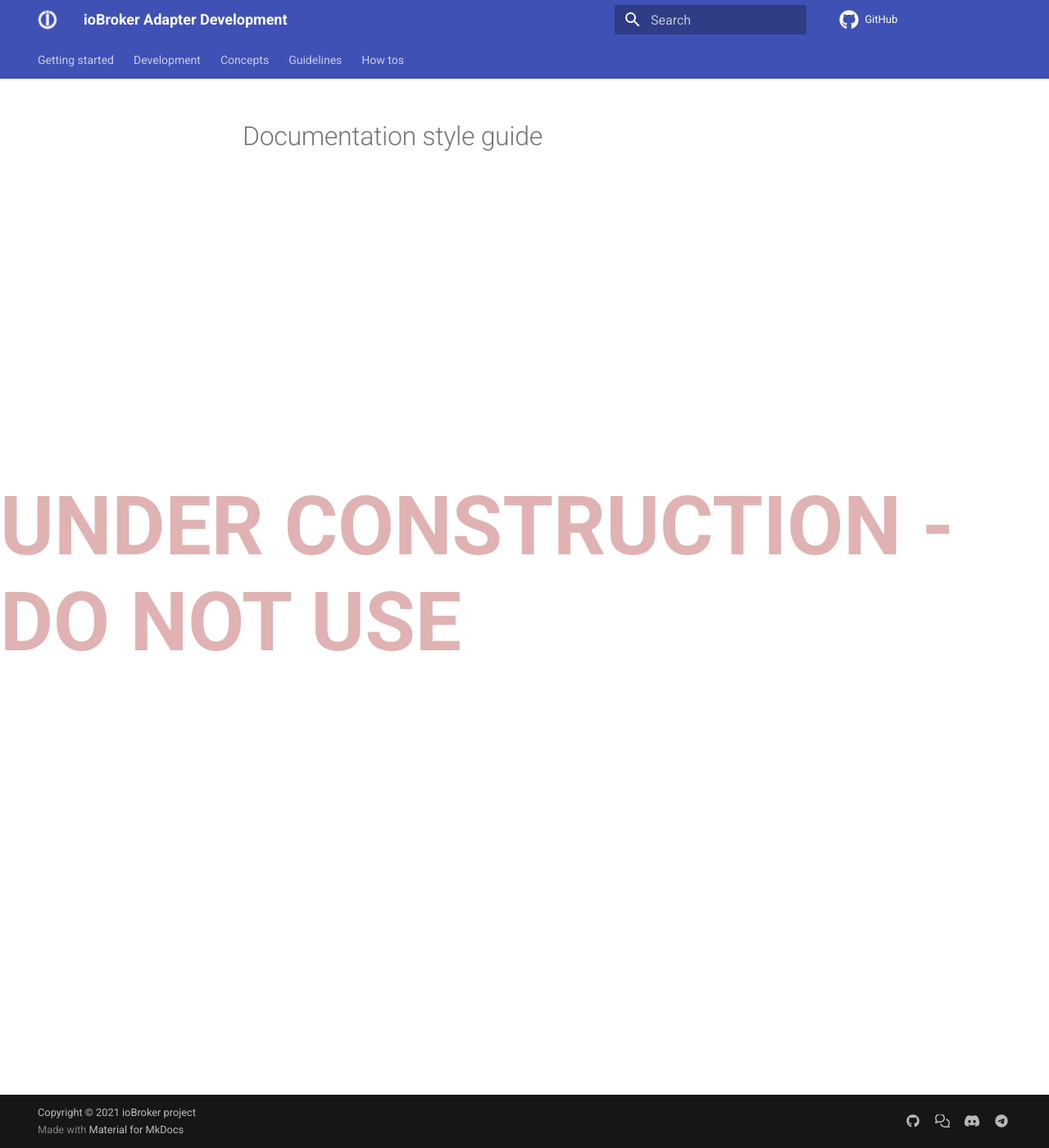
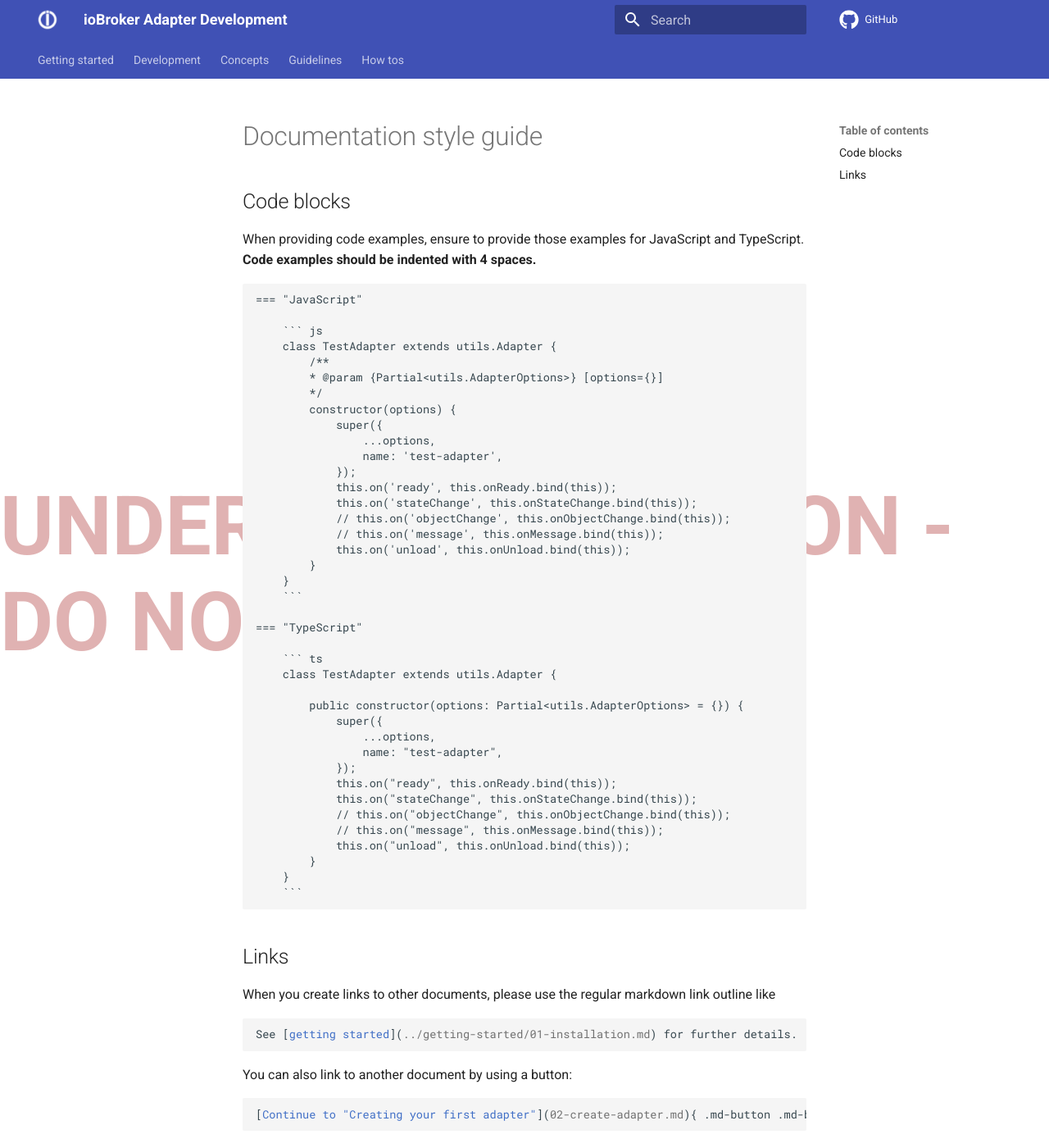
Before and after one commit to ioBroker/dev-docs, an MkDocs documentation site: the page built from docs/guidelines/02-docs-style-guide.md, in a window 1280 px wide and 1400 px high. Shown: the whole window at 82% size. Built offline with MkDocs 1.6.1 and Material for MkDocs 9.7.7, drawn with Linux system fonts in a browser that asks for light colours; comment, search, counter and statistics services are not loaded; the version menu is left out; some of the changed text lies outside the part shown.

Commit message:
Doc style for code and links

````diff
--- a/docs/guidelines/02-docs-style-guide.md
+++ b/docs/guidelines/02-docs-style-guide.md
@@ -1 +1,63 @@
 # Documentation style guide
+
+## Code blocks
+
+When providing code examples, ensure to provide those examples for JavaScript and TypeScript. **Code examples should be indented with 4 spaces.**
+
+```
+=== "JavaScript"
+
+    ``` js
+    class TestAdapter extends utils.Adapter {
+        /**
+        * @param {Partial<utils.AdapterOptions>} [options={}]
+        */
+        constructor(options) {
+            super({
+                ...options,
+                name: 'test-adapter',
+            });
+            this.on('ready', this.onReady.bind(this));
+            this.on('stateChange', this.onStateChange.bind(this));
+            // this.on('objectChange', this.onObjectChange.bind(this));
+            // this.on('message', this.onMessage.bind(this));
+            this.on('unload', this.onUnload.bind(this));
+        }
+    }
+    ```
+
+=== "TypeScript"
+
+    ``` ts
+    class TestAdapter extends utils.Adapter {
+
+        public constructor(options: Partial<utils.AdapterOptions> = {}) {
+            super({
+                ...options,
+                name: "test-adapter",
+            });
+            this.on("ready", this.onReady.bind(this));
+            this.on("stateChange", this.onStateChange.bind(this));
+            // this.on("objectChange", this.onObjectChange.bind(this));
+            // this.on("message", this.onMessage.bind(this));
+            this.on("unload", this.onUnload.bind(this));
+        }
+    }
+    ```
+```
+
+## Links
+
+When you create links to other documents, please use the regular markdown link outline like
+
+``` markdown
+See [getting started](../getting-started/01-installation.md) for further details.
+```
+
+You can also link to another document by using a button:
+
+``` markdown
+[Continue to "Creating your first adapter"](02-create-adapter.md){ .md-button .md-button--primary }
+```
+
+MkDocs will replace these **relative** links automatically. Don't use absolute paths!
````
